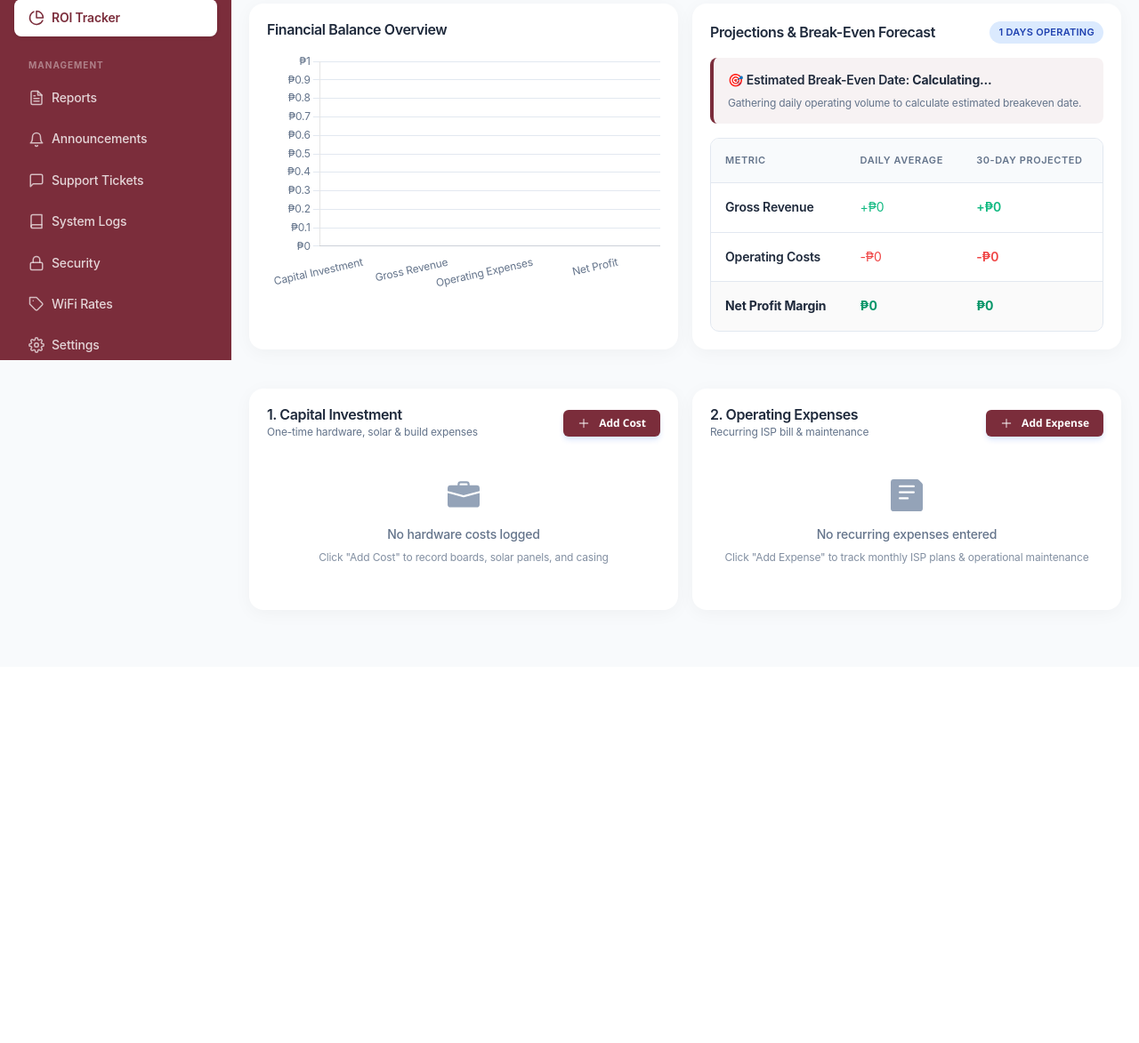
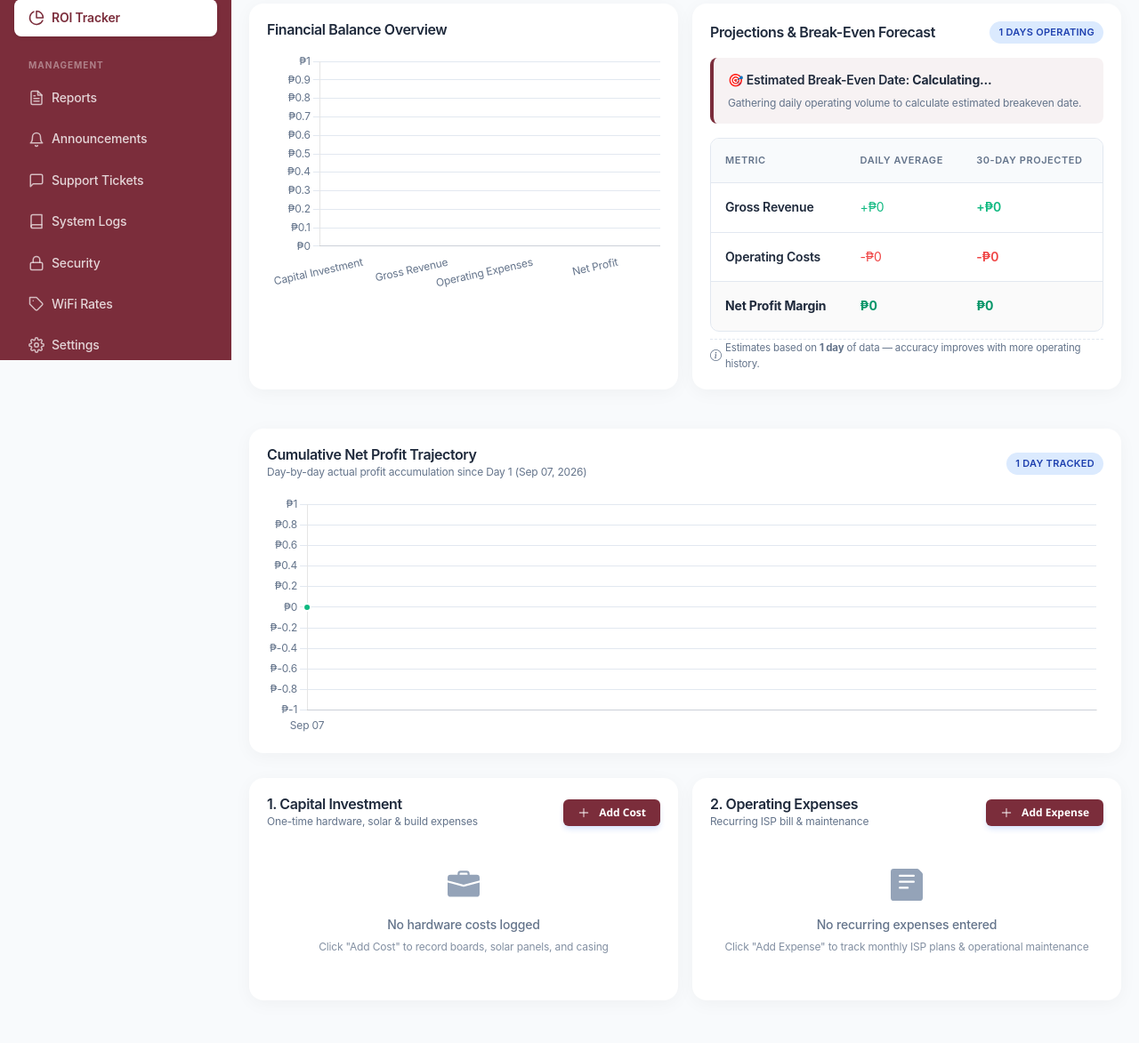
Before and after one commit to loricohenrian/iConnect, a Django app: page /iconnect-ops/roi/ in a window 1280 px wide. Shown: the part 395-1568 px from the top of the page at 89% size. Before the commit the page ends 1083 px from the top, so only its background shows below. Run offline with Django 4.2, Linux system fonts and the light colour scheme; the visitor is signed in with stand-in values (Sample User, id 1); data comes from the database, SQL or seed files in the repository; data that the repository does not hold is empty; parts of the project's set-up code (start-up, migrations or seed data) failed here and were passed over.

Commit message:
Add cumulative Net Profit historical trend chart and projection sample-size caveat to ROI tracker

```diff
--- a/dashboard/templates/dashboard/roi.html
+++ b/dashboard/templates/dashboard/roi.html
@@ -158,6 +158,26 @@
                 </tbody>
             </table>
         </div>
+
+        <!-- Small-Sample Caveat on Projections -->
+        <div class="d-flex align-items-center gap-xs mt-sm pt-xs text-muted" style="font-size: 11.5px; border-top: 1px dashed var(--color-border);" title="Estimates based on {{ days_operating }} day{{ days_operating|pluralize }} of data — accuracy improves with more operating history.">
+            <svg width="13" height="13" viewBox="0 0 16 16" fill="currentColor" style="flex-shrink: 0; color: #64748b;"><path d="M8 15A7 7 0 1 1 8 1a7 7 0 0 1 0 14m0 1A8 8 0 1 0 8 0a8 8 0 0 0 0 16"/><path d="m8.93 6.588-2.29.287-.082.38.45.083c.294.07.352.176.288.469l-.738 3.468c-.194.897.105 1.319.808 1.319.545 0 1.178-.252 1.465-.598l.088-.416c-.2.176-.492.246-.686.246-.275 0-.375-.193-.304-.533zM9 4.5a1 1 0 1 1-2 0 1 1 0 0 1 2 0"/></svg>
+            <span>Estimates based on <strong>{{ days_operating }} day{{ days_operating|pluralize }}</strong> of data — accuracy improves with more operating history.</span>
+        </div>
+    </div>
+</div>
+
+<!-- Historical Cumulative Net Profit Trend Chart -->
+<div class="chart-card mb-md animate-fadeIn" style="animation-delay: 380ms">
+    <div class="chart-header">
+        <div>
+            <h3 class="chart-title">Cumulative Net Profit Trajectory</h3>
+            <div class="text-xs text-muted">Day-by-day actual profit accumulation since Day 1 ({{ day_1_date|date:"M d, Y" }})</div>
+        </div>
+        <span class="badge badge-info text-xs">{{ days_operating }} Day{{ days_operating|pluralize }} Tracked</span>
+    </div>
+    <div class="chart-wrapper" style="height: 270px;">
+        <canvas id="profit-trend-chart"></canvas>
     </div>
 </div>
 
@@ -491,6 +511,98 @@ document.addEventListener('DOMContentLoaded', () => {
             }
         }
     });
+
+    // Historical Cumulative Net Profit Trend (Line / Area chart)
+    const profitTrendCtx = document.getElementById('profit-trend-chart');
+    if (profitTrendCtx && typeof Chart !== 'undefined') {
+        const profitLabels = {{ profit_trend_labels|safe }};
+        const profitValues = {{ profit_trend_values|safe }};
+        const totalInvestment = {{ total_investment|default:"0" }};
+
+        const datasets = [{
+            label: 'Cumulative Net Profit',
+            data: profitValues,
+            borderColor: '#10b981',
+            backgroundColor: 'rgba(16, 185, 129, 0.08)',
+            fill: true,
+            tension: 0.35,
+            pointBackgroundColor: '#10b981',
+            pointBorderColor: '#ffffff',
+            pointBorderWidth: 2,
+            pointRadius: profitValues.length > 30 ? 2 : 4,
+            pointHoverRadius: 6,
+        }];
+
+        if (totalInvestment > 0) {
+            datasets.push({
+                label: 'Break-Even Target (₱' + totalInvestment.toLocaleString() + ')',
+                data: Array(profitLabels.length).fill(totalInvestment),
+                borderColor: '#7b2d3b',
+                borderDash: [6, 4],
+                borderWidth: 2,
+                pointRadius: 0,
+                fill: false,
+                tension: 0,
+            });
+        }
+
+        new Chart(profitTrendCtx, {
+            type: 'line',
+            data: {
+                labels: profitLabels,
+                datasets: datasets
+            },
+            options: {
+                responsive: true,
+                maintainAspectRatio: false,
+                plugins: {
+                    legend: {
+                        display: totalInvestment > 0,
+                        position: 'top',
+                        align: 'end',
+                        labels: {
+                            usePointStyle: true,
+                            boxWidth: 8,
+                            font: { family: "'Inter', sans-serif", size: 12 },
+                            color: '#64748b'
+                        }
+                    },
+                    tooltip: {
+                        backgroundColor: '#1E293B',
+                        padding: 12,
+                        cornerRadius: 8,
+                        titleFont: { family: "'Inter', sans-serif", size: 13, weight: '600' },
+                        bodyFont: { family: "'Inter', sans-serif", size: 13 },
+                        callbacks: {
+                            label: function(context) {
+                                const val = Number(context.raw || 0);
+                                const label = context.dataset.label || '';
+                                const sign = val >= 0 ? '+' : '-';
+                                return ` ${label}: ${sign}₱${Math.abs(val).toLocaleString(undefined, {minimumFractionDigits: 2, maximumFractionDigits: 2})}`;
+                            }
+                        }
+                    }
+                },
+                scales: {
+                    y: {
+                        grid: { color: '#E2E8F0' },
+                        ticks: {
+                            callback: (val) => '₱' + Number(val).toLocaleString(),
+                            font: { family: "'Inter', sans-serif", size: 12 },
+                            color: '#64748B'
+                        }
+                    },
+                    x: {
+                        grid: { display: false },
+                        ticks: {
+                            font: { family: "'Inter', sans-serif", size: 12 },
+                            color: '#64748B'
+                        }
+                    }
+                }
+            }
+        });
+    }
 });
 </script>
 {% endblock %}
--- a/dashboard/views.py
+++ b/dashboard/views.py
@@ -1406,23 +1406,103 @@ def roi(request):
         total=Sum('amount')
     )['total'] or 0
 
-    # === OPERATING DAYS ===
+    # === OPERATING DAYS & DAY 1 (Capital Investment as Day 1) ===
+    today = timezone.localdate()
     first_session = Session.objects.order_by('time_in').first()
     first_coin = CoinEvent.objects.order_by('timestamp').first()
+    first_cost = ProjectCost.objects.order_by('date_added').first()
+
     first_dates = []
+    if first_cost and first_cost.date_added:
+        first_dates.append(first_cost.date_added)
     if first_session and first_session.time_in:
         first_dates.append(first_session.time_in)
     if first_coin and first_coin.timestamp:
         first_dates.append(first_coin.timestamp)
 
-    if first_dates:
-        earliest_date = min(first_dates)
-        days_operating = max((timezone.now() - earliest_date).days, 1)
+    if first_cost and first_cost.date_added:
+        cost_date = timezone.localtime(first_cost.date_added).date()
+        activity_dates = []
+        if first_session and first_session.time_in:
+            activity_dates.append(first_session.time_in)
+        if first_coin and first_coin.timestamp:
+            activity_dates.append(first_coin.timestamp)
+        if activity_dates:
+            activity_date = timezone.localtime(min(activity_dates)).date()
+            day_1 = min(cost_date, activity_date)
+        else:
+            day_1 = cost_date
+    elif first_dates:
+        day_1 = timezone.localtime(min(first_dates)).date()
     else:
-        days_operating = 1
+        day_1 = today
+
+    day_1 = min(day_1, today)
+    days_operating = max((today - day_1).days + 1, 1)
 
     operating_expenses = OperatingExpense.objects.all()
     total_expenses = OperatingExpense.calculate_total_expenses(days_operating)
+
+    # === CUMULATIVE NET PROFIT BY DAY (HISTORICAL TRAJECTORY) ===
+    from django.db.models.functions import TruncDate
+    import zoneinfo
+    import json
+    tz_info = zoneinfo.ZoneInfo(settings.TIME_ZONE)
+
+    # 1. Pre-fetch daily coins
+    coin_daily_qs = CoinEvent.objects.filter(
+        timestamp__date__gte=day_1,
+        timestamp__date__lte=today
+    ).annotate(
+        day=TruncDate('timestamp', tzinfo=tz_info)
+    ).values('day').annotate(
+        total=Sum('amount')
+    )
+    coins_by_day = {c['day']: float(c['total'] or 0) for c in coin_daily_qs}
+    has_coins = CoinEvent.objects.filter(timestamp__date__gte=day_1).exists()
+
+    # 2. Pre-fetch daily sessions as fallback
+    sess_daily_qs = Session.objects.filter(
+        time_in__date__gte=day_1,
+        time_in__date__lte=today,
+        status__in=['active', 'expired', 'paused']
+    ).annotate(
+        day=TruncDate('time_in', tzinfo=tz_info)
+    ).values('day').annotate(
+        total=Sum('amount_paid')
+    )
+    sessions_by_day = {s['day']: float(s['total'] or 0) for s in sess_daily_qs}
+
+    # 3. Calculate daily operating expense rate
+    daily_expense_rate = 0.0
+    for exp in operating_expenses:
+        if exp.period == 'daily':
+            daily_expense_rate += exp.amount
+        elif exp.period == 'weekly':
+            daily_expense_rate += exp.amount / 7.0
+        elif exp.period == 'monthly':
+            daily_expense_rate += exp.amount / 30.0
+        elif exp.period == 'yearly':
+            daily_expense_rate += exp.amount / 365.0
+
+    profit_trend_labels = []
+    profit_trend_values = []
+    curr = day_1
+    cum_rev = 0.0
+    cum_exp = 0.0
+
+    while curr <= today:
+        if has_coins:
+            d_rev = coins_by_day.get(curr, 0.0)
+        else:
+            d_rev = sessions_by_day.get(curr, 0.0)
+        cum_rev += d_rev
+        cum_exp += daily_expense_rate
+        cum_profit = round(cum_rev - cum_exp, 2)
+
+        profit_trend_labels.append(curr.strftime('%b %d'))
+        profit_trend_values.append(cum_profit)
+        curr += timedelta(days=1)
 
     # === NET PROFIT ===
     net_profit = round(gross_revenue - total_expenses, 2)
@@ -1493,6 +1573,9 @@ def roi(request):
         'monthly_profit': monthly_profit,
         'days_to_breakeven': days_to_breakeven,
         'projected_breakeven': projected_date,
+        'day_1_date': day_1,
+        'profit_trend_labels': json.dumps(profit_trend_labels),
+        'profit_trend_values': json.dumps(profit_trend_values),
         'active_page': 'roi',
     }
     return render(request, 'dashboard/roi.html', context)
```
Also changed, not shown: dashboard/tests.py (+63 -1 lines).
